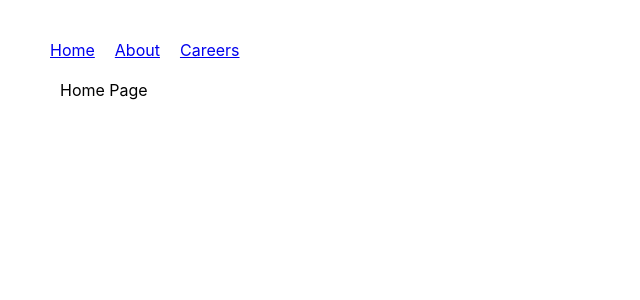
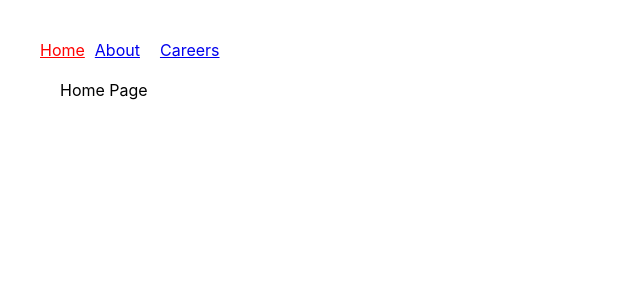
Before and after one commit to i-am-arav/react-router-demo, a React (Create React App) app: page / in a window 1280 px wide. Shown: the top 300 px of the page, without its empty margins (0-640 px from the left). Built offline with nearby package versions, Linux system fonts and the light colour scheme.

Commit message:
8. Usage of isActive in NavLink in style

```diff
--- a/src/App.js
+++ b/src/App.js
@@ -1,5 +1,5 @@
 import './App.css';
-import { Routes, Route, Link } from 'react-router-dom';
+import { Routes, Route, Link, NavLink } from 'react-router-dom';
 import Home from './pages/Home';
 import About from './pages/About';
 import Careers from './pages/Careers';
@@ -13,7 +13,7 @@ function App() {
   return (
     <div style={{margin: '40px'}}>
       <nav style={{marginBottom: '20px'}}>
-        <Link style={{margin:'0 10px'}} to='/'>Home</Link>
+        <NavLink style={({isActive}) => isActive ? {color:'red'}: {color:'cyan'}}  to='/' >Home</NavLink>
         <Link style={{margin:'0 10px'}} to='/about' state={name}>About</Link>
         <Link style={{margin:'0 10px'}} to='/careers'>Careers</Link>
       </nav>
--- a/src/pages/About.jsx
+++ b/src/pages/About.jsx
@@ -1,11 +1,8 @@
 import React from 'react'
-import { useLocation } from 'react-router-dom'
 
 const About = () => {
-  const location = useLocation();
-  console.log('location',location)
   return (
-    <div style={{margin:'20px'}}>About Page {location.state}</div>
+    <div style={{margin:'20px'}}>About Page</div>
   )
 }
 
```
